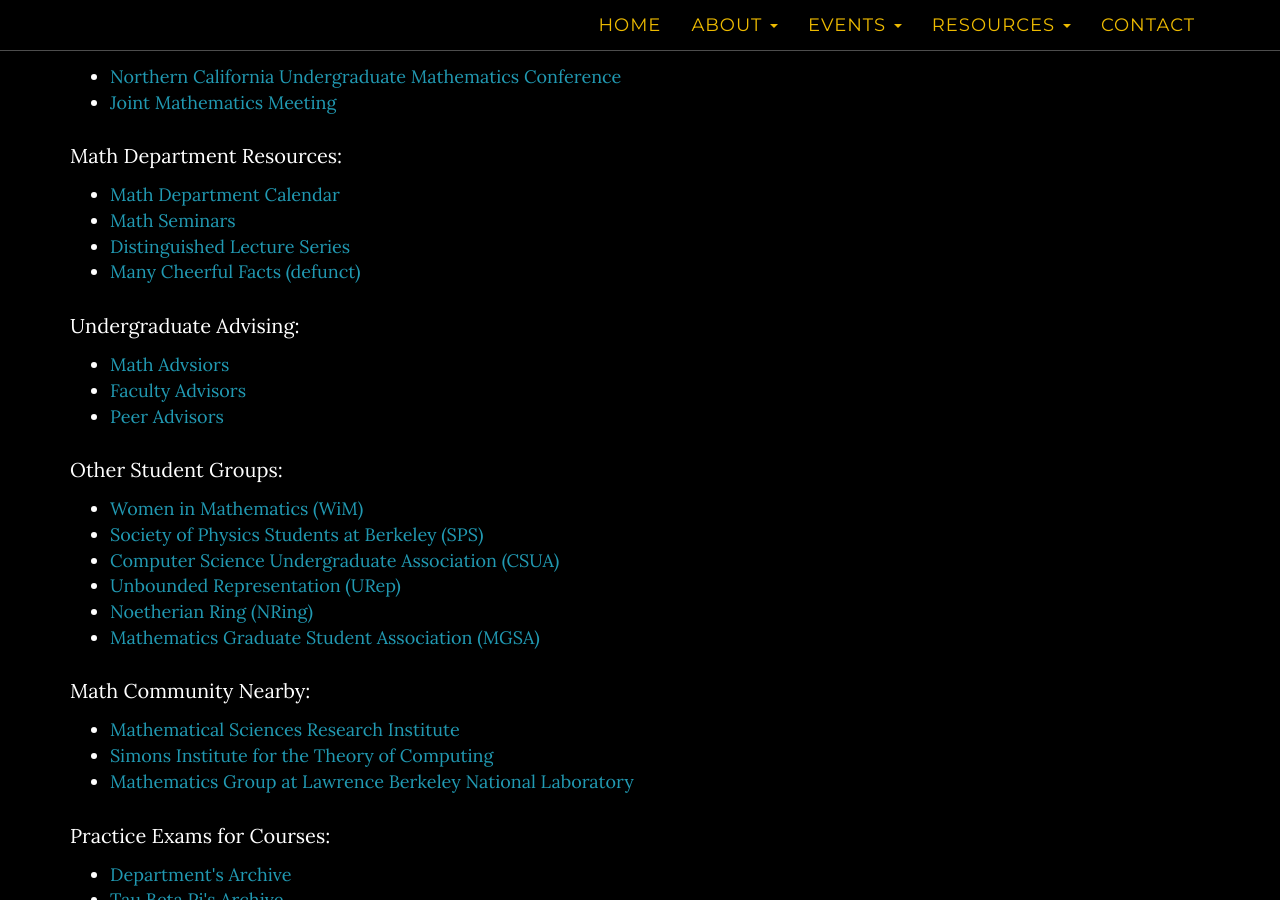
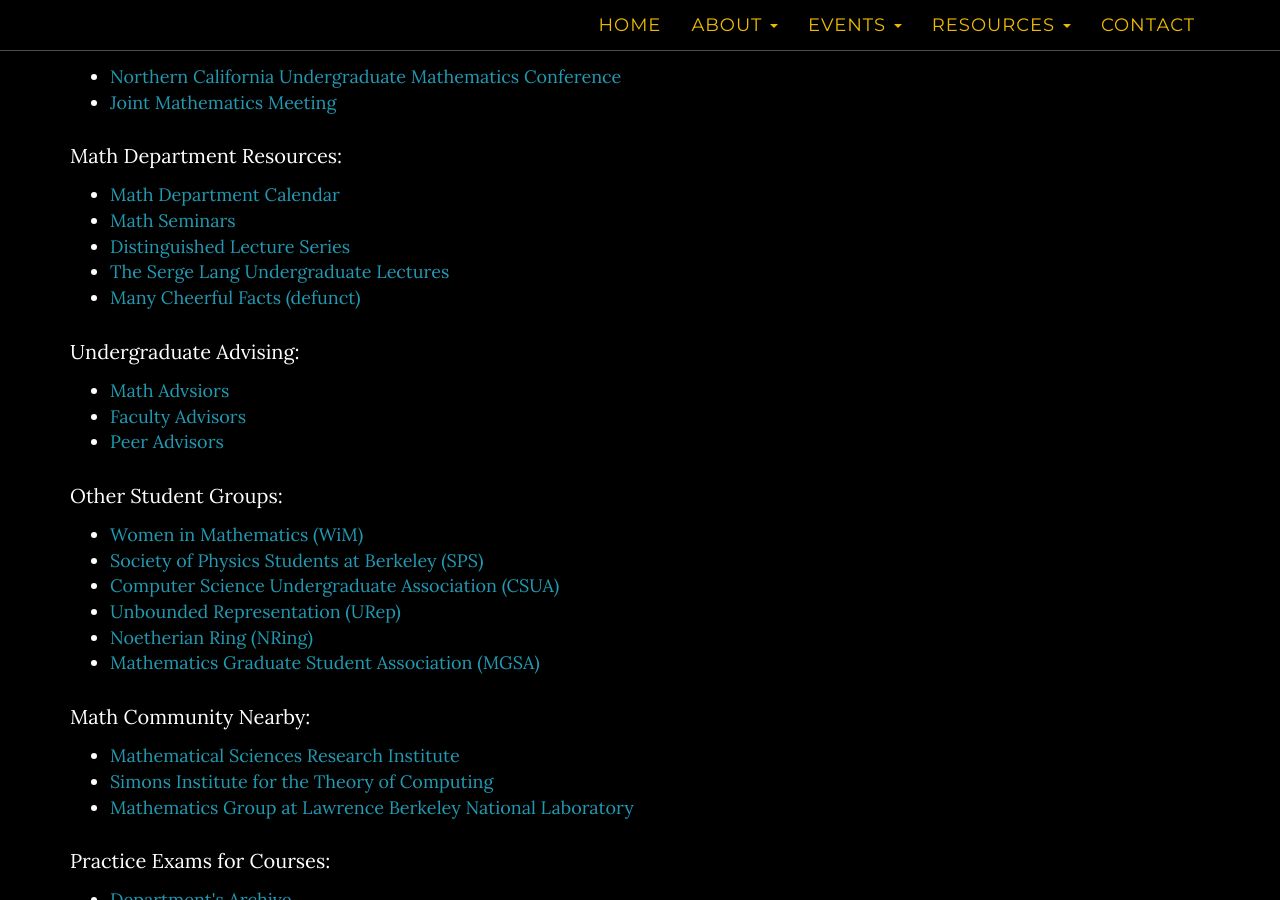
Before and after one commit to MUSA-Berkeley/musa-website, a Jekyll site: the page built from resources.html, in a window 1280 px wide and 900 px high, scrolled down 543 px. Built offline with Jekyll 4.4.1, drawn with Linux system fonts in a browser that asks for light colours.

Commit message:
serge lange>resources

```diff
--- a/_includes/resources.html
+++ b/_includes/resources.html
@@ -32,6 +32,8 @@
          target="_blank">Math Department Calendar</a></li>
   <li><a href="http://math.berkeley.edu/about/events/seminars" target="_blank">Math Seminars</a></li>
   <li><a href="http://math.berkeley.edu/about/events/lectures" target="_blank">Distinguished Lecture Series</a></li>
+  <li><a href="http://math.berkeley.edu/about/events/lectures/serge-lang"
+         target="_blank">The Serge Lang Undergraduate Lectures</a></li>
   <li><a href="http://math.berkeley.edu/~mcf/2013f/" target="_blank">Many Cheerful Facts (defunct)</a></li>
 </ul></p>
 
```
Also changed, not shown: 2 other files.
